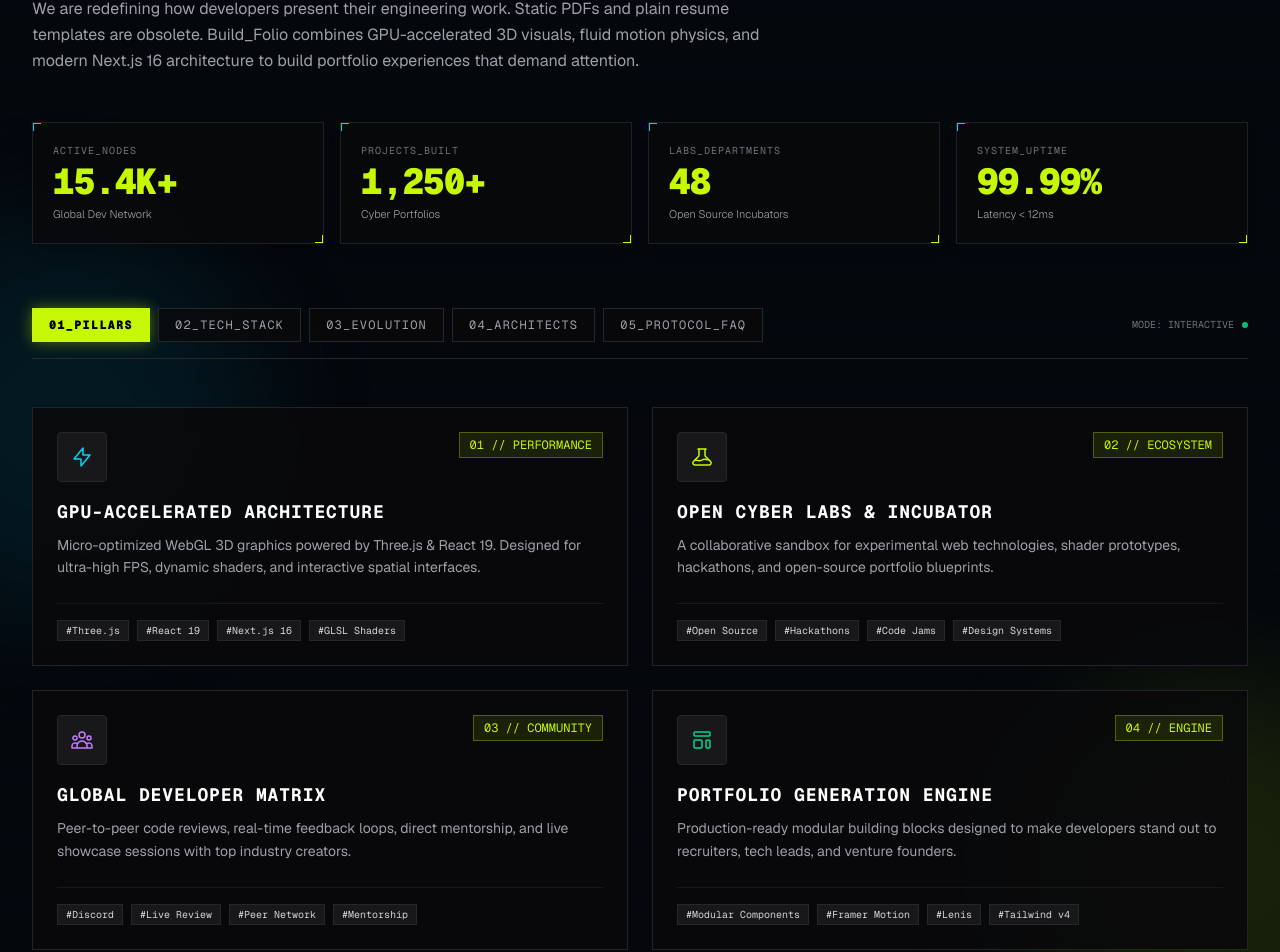
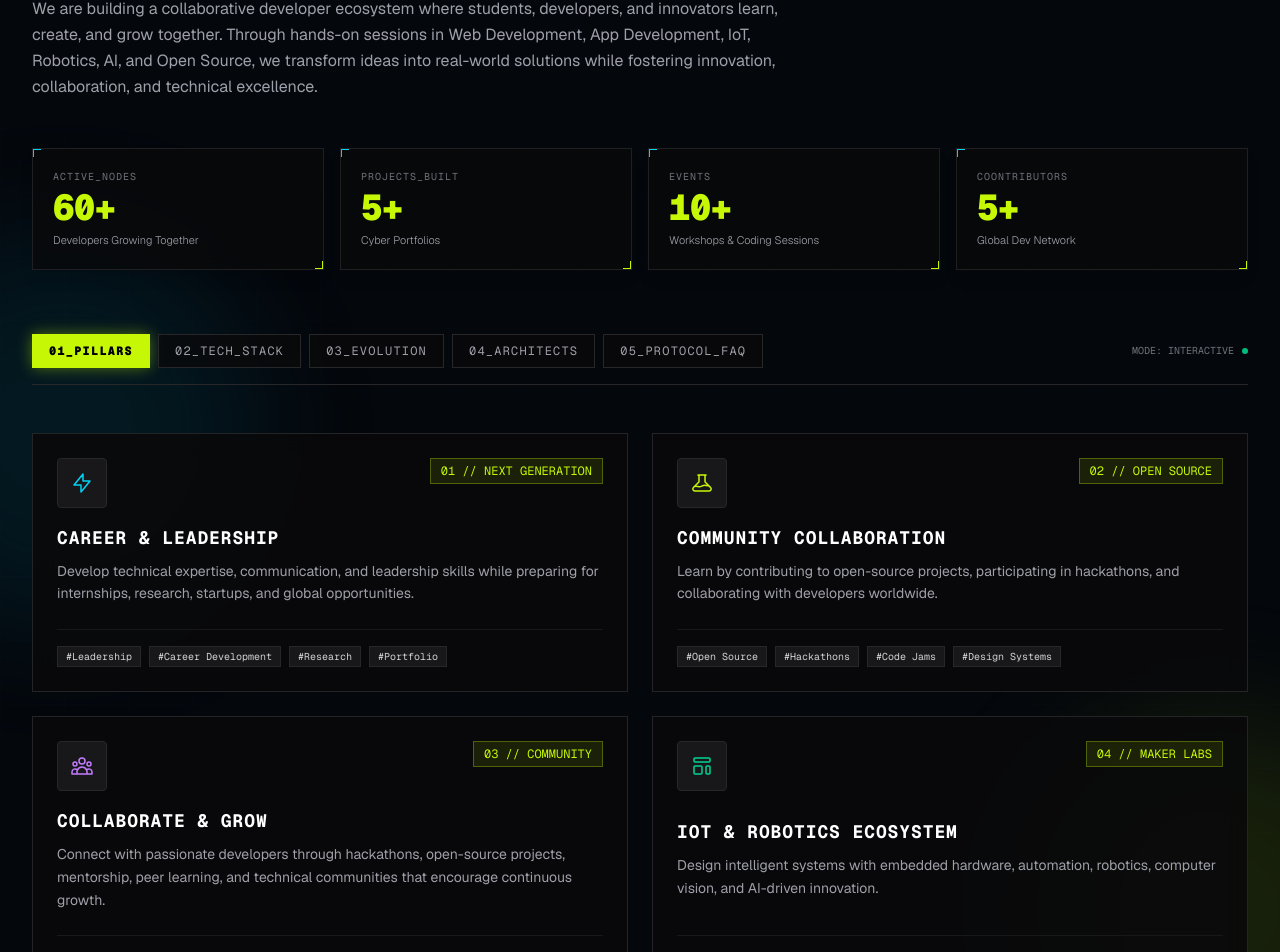
Before and after one commit to KutumbX/Build_Folio, a Next.js app: page /about in a window 1280 px wide. Shown: the part 274-1226 px from the top of the page. Built offline with nearby package versions, Linux system fonts and the light colour scheme.

Commit message:
Update AboutSection with new metrics, pillar titles, and descriptions for enhanced clarity and community focus

```diff
--- a/app/components/home/About/AboutSection.tsx
+++ b/app/components/home/About/AboutSection.tsx
@@ -1,28 +1,29 @@
 "use client";
 
-import React, { useState, useRef } from "react";
+import React, { useState } from "react";
 import { motion, AnimatePresence } from "framer-motion";
 import Link from "next/link";
+// import process from "process";
 
 // ─────────────────────────────────────────────────────────────
 // DATA SCHEMAS
 // ─────────────────────────────────────────────────────────────
 
 const METRICS = [
-  { label: "ACTIVE_NODES", value: "15.4K+", sub: "Global Dev Network" },
-  { label: "PROJECTS_BUILT", value: "1,250+", sub: "Cyber Portfolios" },
-  { label: "LABS_DEPARTMENTS", value: "48", sub: "Open Source Incubators" },
-  { label: "SYSTEM_UPTIME", value: "99.99%", sub: "Latency < 12ms" },
+  { label: "ACTIVE_NODES", value: "60+", sub: "Developers Growing Together" },
+  { label: "PROJECTS_BUILT", value: "5+", sub: "Cyber Portfolios" },
+  { label: "Events", value: "10+", sub: "Workshops & Coding Sessions" },
+  { label: "Coontributors", value: "5+", sub: "Global Dev Network" },
 ];
 
 const PILLARS = [
   {
     id: "01",
-    title: "GPU-ACCELERATED ARCHITECTURE",
-    category: "PERFORMANCE",
+    title: "CAREER & LEADERSHIP",
+    category: "NEXT GENERATION",
     description:
-      "Micro-optimized WebGL 3D graphics powered by Three.js & React 19. Designed for ultra-high FPS, dynamic shaders, and interactive spatial interfaces.",
-    tech: ["Three.js", "React 19", "Next.js 16", "GLSL Shaders"],
+      "Develop technical expertise, communication, and leadership skills while preparing for internships, research, startups, and global opportunities.",
+    tech: ["Leadership", "Career Development", "Research", "Portfolio"],
     icon: (
       <svg className="w-6 h-6 text-cyan-400" fill="none" viewBox="0 0 24 24" stroke="currentColor">
         <path strokeLinecap="round" strokeLinejoin="round" strokeWidth={1.5} d="M13 10V3L4 14h7v7l9-11h-7z" />
@@ -31,10 +32,10 @@ const PILLARS = [
   },
   {
     id: "02",
-    title: "OPEN CYBER LABS & INCUBATOR",
-    category: "ECOSYSTEM",
+    title: "COMMUNITY COLLABORATION",
+    category: "Open source",
     description:
-      "A collaborative sandbox for experimental web technologies, shader prototypes, hackathons, and open-source portfolio blueprints.",
+      "Learn by contributing to open-source projects, participating in hackathons, and collaborating with developers worldwide.",
     tech: ["Open Source", "Hackathons", "Code Jams", "Design Systems"],
     icon: (
       <svg className="w-6 h-6 text-[#c6f806]" fill="none" viewBox="0 0 24 24" stroke="currentColor">
@@ -44,10 +45,10 @@ const PILLARS = [
   },
   {
     id: "03",
-    title: "GLOBAL DEVELOPER MATRIX",
+    title: "COLLABORATE & GROW",
     category: "COMMUNITY",
     description:
-      "Peer-to-peer code reviews, real-time feedback loops, direct mentorship, and live showcase sessions with top industry creators.",
+      "Connect with passionate developers through hackathons, open-source projects, mentorship, peer learning, and technical communities that encourage continuous growth.",
     tech: ["Discord", "Live Review", "Peer Network", "Mentorship"],
     icon: (
       <svg className="w-6 h-6 text-purple-400" fill="none" viewBox="0 0 24 24" stroke="currentColor">
@@ -57,11 +58,11 @@ const PILLARS = [
   },
   {
     id: "04",
-    title: "PORTFOLIO GENERATION ENGINE",
-    category: "ENGINE",
+    title: "IOT & ROBOTICS ECOSYSTEM",
+    category: "MAKER LABS",
     description:
-      "Production-ready modular building blocks designed to make developers stand out to recruiters, tech leads, and venture founders.",
-    tech: ["Modular Components", "Framer Motion", "Lenis", "Tailwind v4"],
+      "Design intelligent systems with embedded hardware, automation, robotics, computer vision, and AI-driven innovation.",
+    tech: ["IoT", "ESP32", "Arduino", "Computer Vision"],
     icon: (
       <svg className="w-6 h-6 text-emerald-400" fill="none" viewBox="0 0 24 24" stroke="currentColor">
         <path strokeLinecap="round" strokeLinejoin="round" strokeWidth={1.5} d="M4 5a1 1 0 011-1h14a1 1 0 011 1v2a1 1 0 01-1 1H5a1 1 0 01-1-1V5zM4 13a1 1 0 011-1h6a1 1 0 011 1v6a1 1 0 01-1 1H5a1 1 0 01-1-1v-6zM16 13a1 1 0 011-1h2a1 1 0 011 1v6a1 1 0 01-1 1h-2a1 1 0 01-1-1v-6z" />
@@ -85,77 +86,84 @@ const TIMELINE = [
   {
     phase: "PHASE_01",
     date: "Q1 2024",
-    title: "INIT_KERNEL // ARCHITECTURE LAUNCH",
-    details: "Core framework creation, cyberpunk design language definition, and initial 3D canvas proof of concept.",
+    title: "KUTUMBX // COMMUNITY LAUNCH",
+    details: "Established KutumbX with the vision of creating a collaborative ecosystem for developers, innovators, and technology enthusiasts. Started organizing technical sessions and building an active learning community.",
     status: "COMPLETED",
   },
   {
     phase: "PHASE_02",
     date: "Q3 2024",
-    title: "CYBER_LABS // ECOSYSTEM EXPANSION",
-    details: "Released 15+ open-source 3D components, integrated Lenis smooth scroll, and established community Discord.",
-    status: "COMPLETED",
+    title: "Workshop // Skill Development",
+    details: "Conducted hands-on workshops covering Web Development, Git & GitHub, JavaScript, React, IoT fundamentals, Robotics, RAG Systems, and Open Source, helping members gain practical industry skills.",
+    status: "IN_PROGRESS",
   },
   {
     phase: "PHASE_03",
     date: "Q1 2025",
-    title: "MATRIX_V2 // GLOBAL HACKATHONS",
-    details: "Launched monthly virtual hackathons, developer showcases, and automated portfolio builder CLI.",
+    title: "PROJECTS // OPEN SOURCE INITIATIVES",
+    details: "Launched collaborative development projects, encouraged open-source contributions, organized hackathons, and promoted teamwork through real-world engineering challenges.",
     status: "IN_PROGRESS",
   },
   {
     phase: "PHASE_04",
     date: "Q4 2025",
-    title: "DECENTRALIZED_HUB // AI ASSISTANT",
-    details: "Integrating AI-assisted layout generators, 3D asset repository, and interactive portfolio analytics.",
+    title: "IOT & ROBOTICS // MAKER ECOSYSTEM",
+    details: "Expand hands-on learning through IoT prototypes, robotics workshops, embedded systems, Arduino, Raspberry Pi, ESP32 projects, and AI-powered automation experiments.",
+    status: "UPCOMING",
+  },
+  {
+    phase: "PHASE_05",
+    date: "Q4 2025",
+    title: "CAREER & INDUSTRY // GLOBAL NETWORK",
+    details: "Build mentorship programs, industry collaborations, internship opportunities, research initiatives, startup incubation, and a nationwide network connecting developers and innovators.",
     status: "UPCOMING",
   },
 ];
 
 const TEAM = [
   {
-    name: "Alex Vance",
-    role: "LEAD ARCHITECT",
-    handle: "@vance_cybr",
+    name: "Dev Sahu",
+    role: "Founder",
+    handle: "@devv.not.found",
     skills: ["Three.js", "WebGL", "Next.js"],
     bio: "Pioneering spatial web experiences and high-performance WebGL rendering pipelines.",
-    status: "ONLINE",
+    status: "Active",
     color: "cyan",
   },
   {
-    name: "Elena Rostova",
-    role: "CREATIVE DIRECTOR",
-    handle: "@elena_design",
+    name: "Nandani Sahu",
+    role: "Co-Founder",
+    handle: "@nandinisahu446",
     skills: ["UI/UX", "GSAP", "Cyber Aesthetics"],
     bio: "Crafting visual identities, dark glassmorphism interfaces, and motion design systems.",
     status: "ACTIVE",
     color: "lime",
   },
   {
-    name: "Kutumb Sharma",
-    role: "FOUNDER & CORE STRATEGIST",
-    handle: "@kutumb_dev",
-    skills: ["Fullstack", "React 19", "Architecture"],
+    name: "Mohit Kumar",
+    role: "Operational Manager",
+    handle: "@web.relax.in",
+    skills: ["Fullstack", "React 19", "System Design"],
     bio: "Building open tools for developers to showcase their creative engineering talents.",
-    status: "ONLINE",
+    status: "Active",
     color: "purple",
   },
   {
-    name: "Marcus Chen",
-    role: "PROTOCOL LEAD",
-    handle: "@marcus_cyber",
+    name: "Krish Pipariya",
+    role: "Ecosystem Architect",
+    handle: "@krish_pipariya9793",
     skills: ["Community", "DevRel", "Rust/Node"],
     bio: "Managing developer relations, open-source contributors, and global hackathon events.",
-    status: "IDLE",
+    status: "Active",
     color: "emerald",
   },
 ];
 
 const FAQS = [
   {
-    question: "WHAT IS BUILD_FOLIO & HOW DOES IT WORK?",
+    question: "WHAT IS KutumbX & HOW DOES IT WORK?",
     answer:
-      "Build_Folio (CYBR_) is a high-performance developer portfolio ecosystem. It combines Next.js 16, React 19, Three.js, and GSAP to help developers create ultra-futuristic, 3D-interactive, and recruiter-ready portfolios with minimal overhead.",
+      "KutumbX is a developer community where members learn, build projects, explore IoT & robotics, collaborate on open source, attend workshops and hackathons, and grow together through hands-on learning and mentorship.",
   },
   {
     question: "IS BUILD_FOLIO FREE AND OPEN SOURCE?",
@@ -219,19 +227,18 @@ export default function AboutSection() {
             <span>// SYS_MANIFESTO & ECOSYSTEM ARCHITECTURE</span>
           </div>
 
-          <h2 className="text-3xl sm:text-5xl font-extrabold tracking-tight text-white uppercase flex flex-wrap items-center gap-3">
+          <h2 className="text-3xl sm:text-5xl font-extrabold tracking-tight text-white flex flex-wrap items-center gap-3">
             <span>ABOUT</span>
             <span className="text-transparent bg-clip-text bg-gradient-to-r from-[#c6f806] via-cyan-400 to-blue-500">
               BUILD_FOLIO
             </span>
-            <span className="text-xs px-2.5 py-1 border border-cyan-500/40 bg-cyan-950/40 text-cyan-400 font-normal tracking-widest self-center">
-              v2.4_STABLE
+            <span className="text-xs px-2.5 py-1 border border-cyan-500/40 bg-cyan-950/40 text-cyan-400 font-normal tracking-widest self-center ">
+               v1.0.0_STABLE
             </span>
           </h2>
 
           <p className="mt-4 text-zinc-400 max-w-3xl text-sm sm:text-base leading-relaxed font-sans">
-            We are redefining how developers present their engineering work. Static PDFs and plain resume templates are obsolete.
-            Build_Folio combines GPU-accelerated 3D visuals, fluid motion physics, and modern Next.js 16 architecture to build portfolio experiences that demand attention.
+            We are building a collaborative developer ecosystem where students, developers, and innovators learn, create, and grow together. Through hands-on sessions in Web Development, App Development, IoT, Robotics, AI, and Open Source, we transform ideas into real-world solutions while fostering innovation, collaboration, and technical excellence.
           </p>
         </div>
 
@@ -311,13 +318,13 @@ export default function AboutSection() {
                         {pillar.icon}
                       </div>
                       <span className="text-xs font-mono text-[#c6f806] bg-[#c6f806]/10 px-2.5 py-1 border border-[#c6f806]/30">
-                        {pillar.id} // {pillar.category}
+                        {pillar.id} // {pillar.category.toUpperCase()}
                       </span>
                     </div>
 
                     <div>
                       <h3 className="text-lg font-bold tracking-wider text-white mb-2 group-hover:text-cyan-400 transition-colors">
-                        {pillar.title}
+                        {pillar.title.toUpperCase()}
                       </h3>
                       <p className="text-xs sm:text-sm text-zinc-400 font-sans leading-relaxed mb-6">
                         {pillar.description}
@@ -468,7 +475,7 @@ export default function AboutSection() {
                         </span>
                       </div>
 
-                      <h4 className="text-base sm:text-lg font-bold text-white mb-2">{item.title}</h4>
+                      <h4 className="text-base sm:text-lg font-bold text-white mb-2">{item.title.toUpperCase()}</h4>
                       <p className="text-xs sm:text-sm text-zinc-400 font-sans leading-relaxed">
                         {item.details}
                       </p>
@@ -509,13 +516,13 @@ export default function AboutSection() {
                     <div>
                       <div className="flex items-center justify-between mb-1">
                         <h4 className="text-base font-bold text-white group-hover:text-[#c6f806] transition-colors">
-                          {member.name}
+                          {member.name.toUpperCase()}
                         </h4>
                         <span className="text-[9px] text-emerald-400 border border-emerald-500/30 px-1.5 py-0.5">
-                          ● {member.status}
+                          ● {member.status.toUpperCase()}
                         </span>
                       </div>
-                      <div className="text-[11px] text-cyan-400 font-mono mb-3">{member.role}</div>
+                      <div className="text-[11px] text-cyan-400 font-mono mb-3">{member.role.toUpperCase()}</div>
                       <p className="text-xs text-zinc-400 font-sans leading-relaxed mb-4">
                         {member.bio}
                       </p>
```
